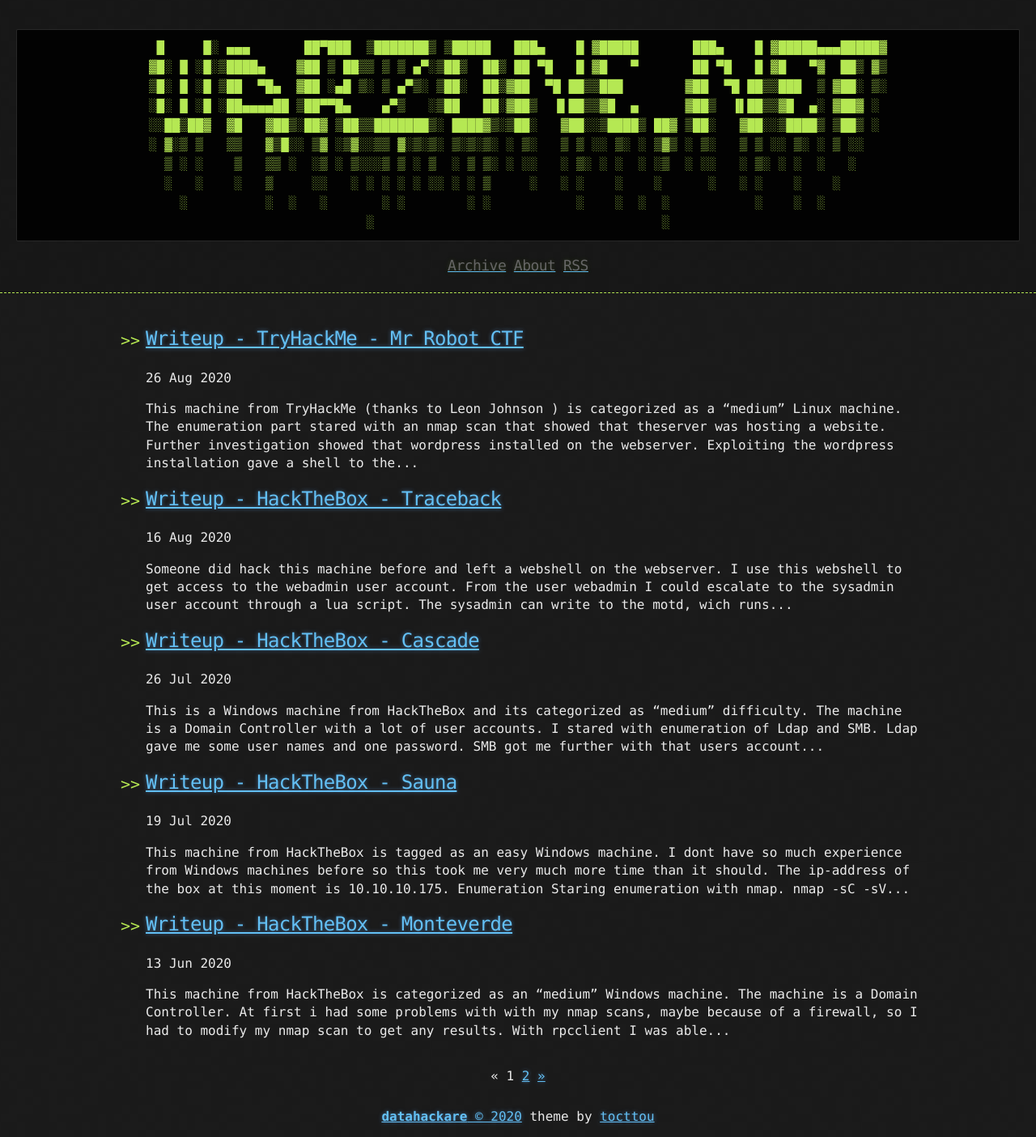
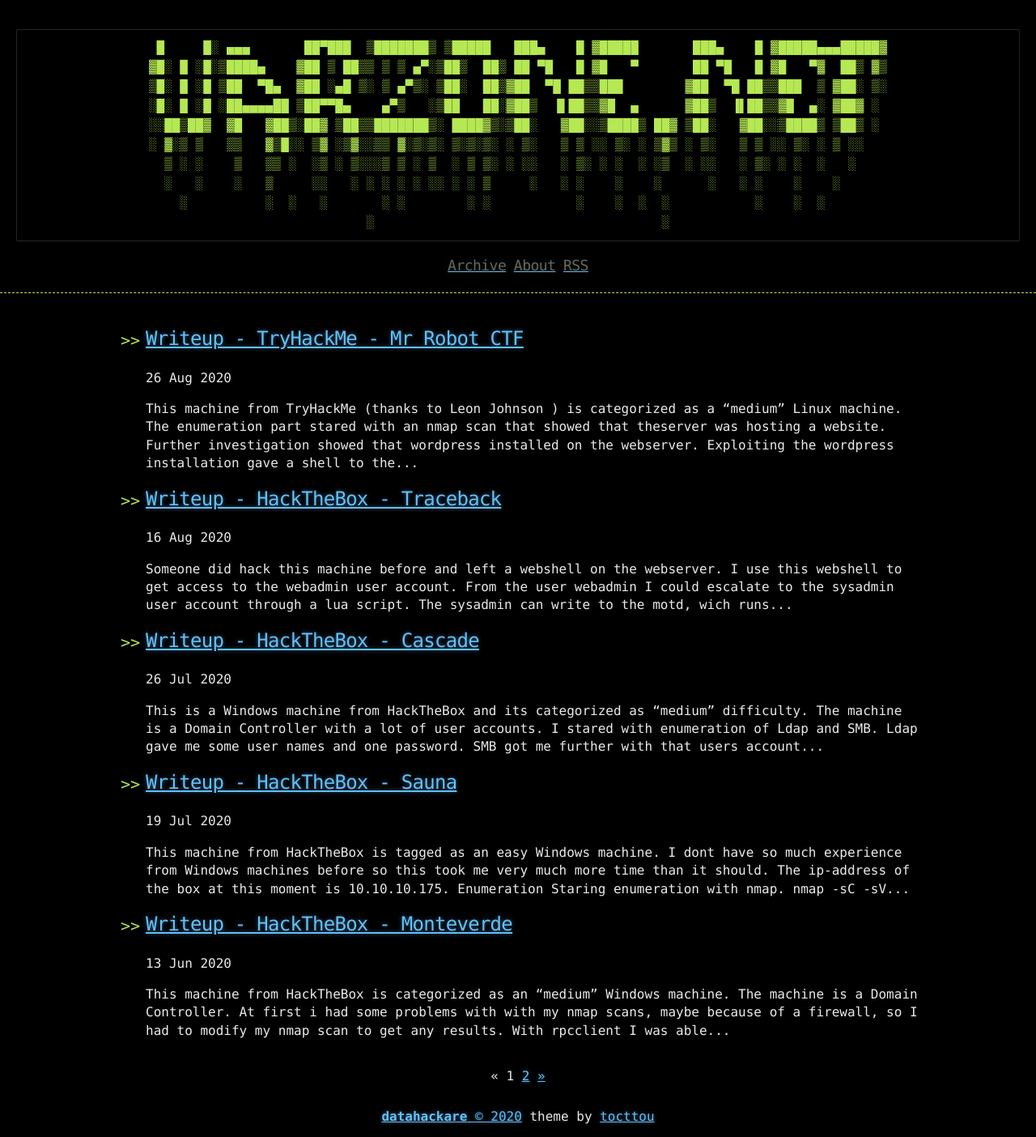
Before and after one commit to datahackare/warz0ne, a Jekyll site: the page built from index.html, in a window 1280 px wide. Shown: the whole page at 81% size. Built offline with Jekyll 4.4.1, drawn with Linux system fonts in a browser that asks for light colours; the list of posts is cut into pages by our own code.

Commit message:
Update base.scss

```diff
--- a/_sass/base.scss
+++ b/_sass/base.scss
@@ -14,7 +14,7 @@ $blockquote-border: $dove-grey !default;
 body {
   margin: 0;
   padding: 0;
-  background: $body-background url("../assets/bkg.png") 0 0;
+  background: $body-background url("../assets/bkg2.png") 0 0;
   color: $body-foreground;
   font-size: 16px;
   line-height: 1.5;
```
